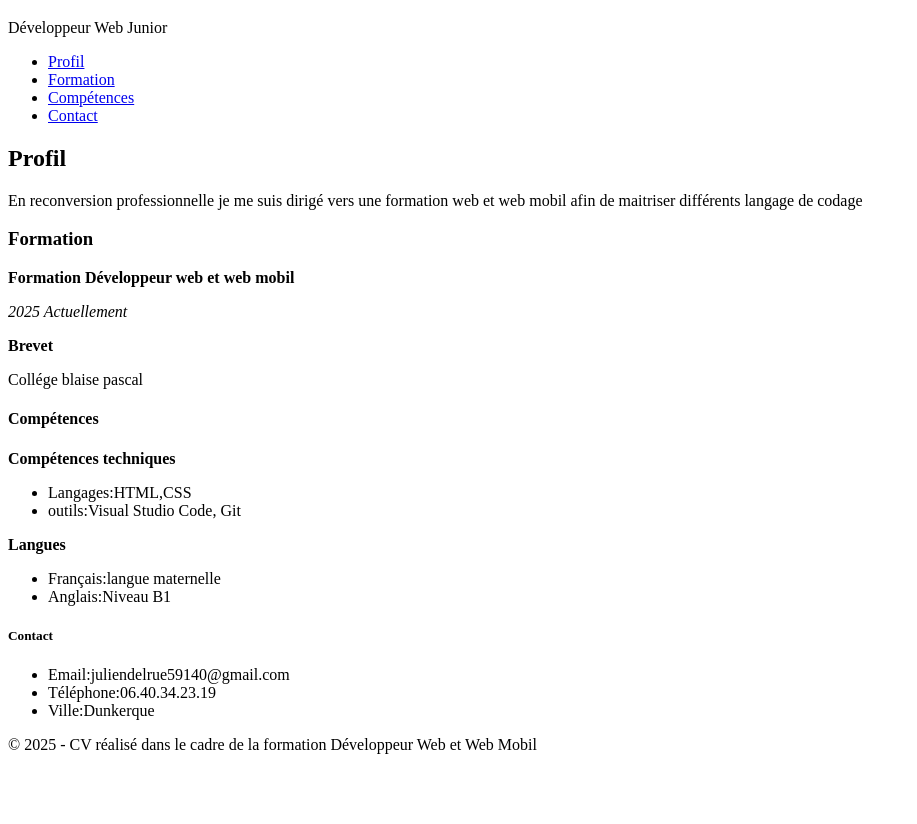
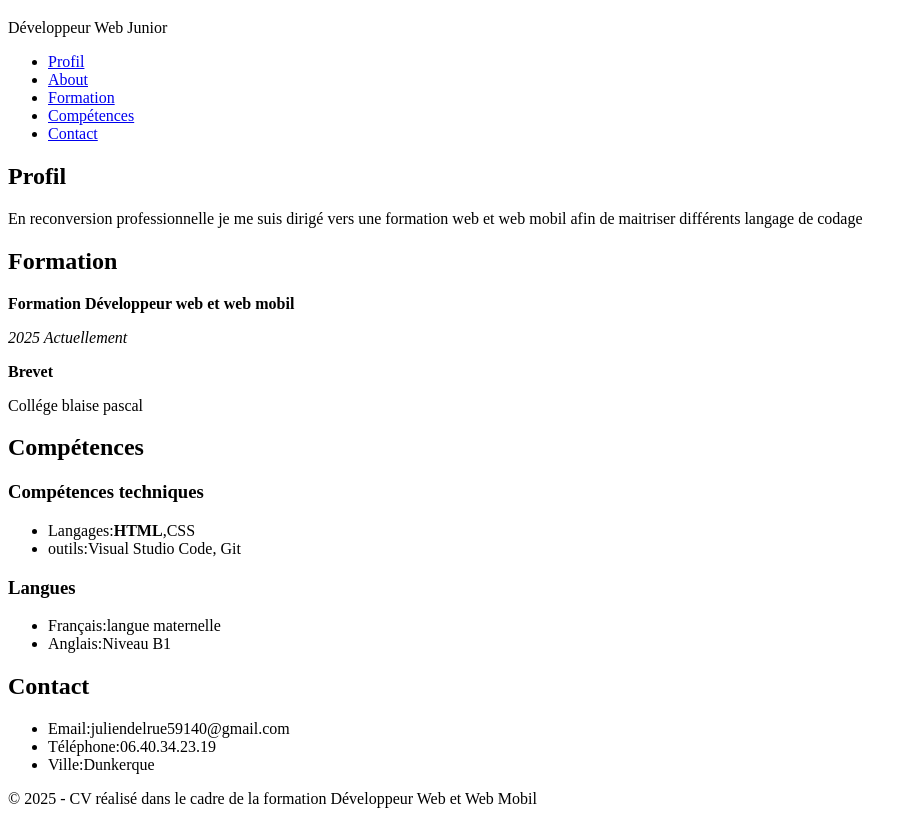
Before and after one commit to JulienDel59/current-training, a plain HTML site: page programming/html/exercice-3-structure-html-hard/index.html in a window 1280 px wide. Shown: the part 61-885 px from the top of the page, without its empty margins (0-917 px from the left). Before the commit the page ends 831 px from the top, so only its background shows below. Drawn offline with Linux system fonts and the light colour scheme.

Commit message:
exo 1.2.3 html

```diff
--- a/programming/html/exercice-3-structure-html-hard/index.html
+++ b/programming/html/exercice-3-structure-html-hard/index.html
@@ -11,10 +11,11 @@
       <p>Développeur Web Junior</p>
       <nav>
         <ul>
-          <li><a href="profil">Profil</a></li>
-          <li><a href="formation">Formation</a></li>
-          <li><a href="compétences">Compétences</a></li>
-          <li><a href="contact">Contact</a></li>
+          <li><a href="#profil">Profil</a></li>
+          <li><a href="about.html" target="_blank">About</a></li>
+          <li><a href="#formation">Formation</a></li>
+          <li><a href="#compétences">Compétences</a></li>
+          <li><a href="#contact">Contact</a></li>
         </ul>
       </nav>
     </header>
@@ -27,27 +28,27 @@
         </p>
       </section>
       <section id="formation">
-        <h3>Formation</h3>
+        <h2>Formation</h2>
         <strong>Formation Développeur web et web mobil</strong>
         <p><em>2025 Actuellement</em></p>
         <strong>Brevet</strong>
         <p>Collége blaise pascal</p>
       </section>
       <section id="compétences">
-        <h4>Compétences</h4>
-        <strong>Compétences techniques</strong>
+        <h2>Compétences</h2>
+        <h3>Compétences techniques</h3>
         <ul>
-          <li>Langages:HTML,CSS</li>
+          <li>Langages:<strong>HTML</strong>,CSS</li>
           <li>outils:Visual Studio Code, Git</li>
         </ul>
-        <strong>Langues</strong>
+        <h3>Langues</h3>
         <ul>
           <li>Français:langue maternelle</li>
           <li>Anglais:Niveau B1</li>
         </ul>
       </section>
       <section>
-        <h5>Contact</h5>
+        <h2>Contact</h2>
         <ul>
           <li>Email:juliendelrue59140@gmail.com</li>
           <li>Téléphone:06.40.34.23.19</li>
--- /dev/null
+++ b/programming/html/exercice-3-structure-html-hard/reset.css
@@ -0,0 +1,48 @@
+/* http://meyerweb.com/eric/tools/css/reset/
+   v2.0 | 20110126
+   License: none (public domain)
+*/
+
+html, body, div, span, applet, object, iframe,
+h1, h2, h3, h4, h5, h6, p, blockquote, pre,
+a, abbr, acronym, address, big, cite, code,
+del, dfn, em, img, ins, kbd, q, s, samp,
+small, strike, strong, sub, sup, tt, var,
+b, u, i, center,
+dl, dt, dd, ol, ul, li,
+fieldset, form, label, legend,
+table, caption, tbody, tfoot, thead, tr, th, td,
+article, aside, canvas, details, embed,
+figure, figcaption, footer, header, hgroup,
+menu, nav, output, ruby, section, summary,
+time, mark, audio, video {
+	margin: 0;
+	padding: 0;
+	border: 0;
+	font-size: 100%;
+	font: inherit;
+	vertical-align: baseline;
+}
+/* HTML5 display-role reset for older browsers */
+article, aside, details, figcaption, figure,
+footer, header, hgroup, menu, nav, section {
+	display: block;
+}
+body {
+	line-height: 1;
+}
+ol, ul {
+	list-style: none;
+}
+blockquote, q {
+	quotes: none;
+}
+blockquote:before, blockquote:after,
+q:before, q:after {
+	content: '';
+	content: none;
+}
+table {
+	border-collapse: collapse;
+	border-spacing: 0;
+}
```
Also changed, not shown: programming/html/exercice-3-structure-html-hard/about.html (added, +11 -0 lines).
